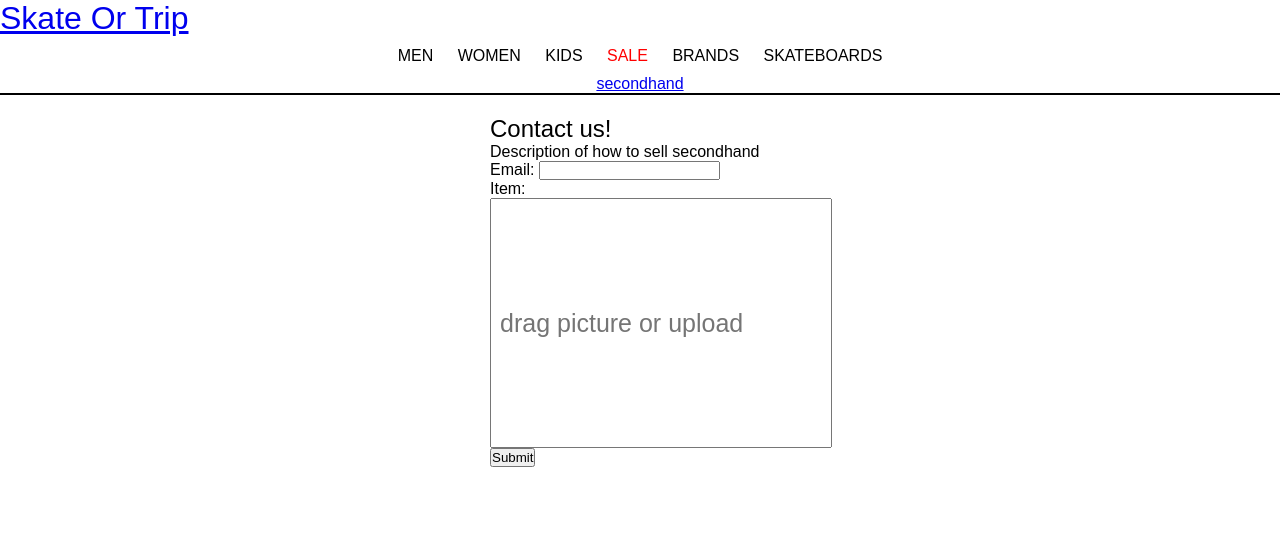
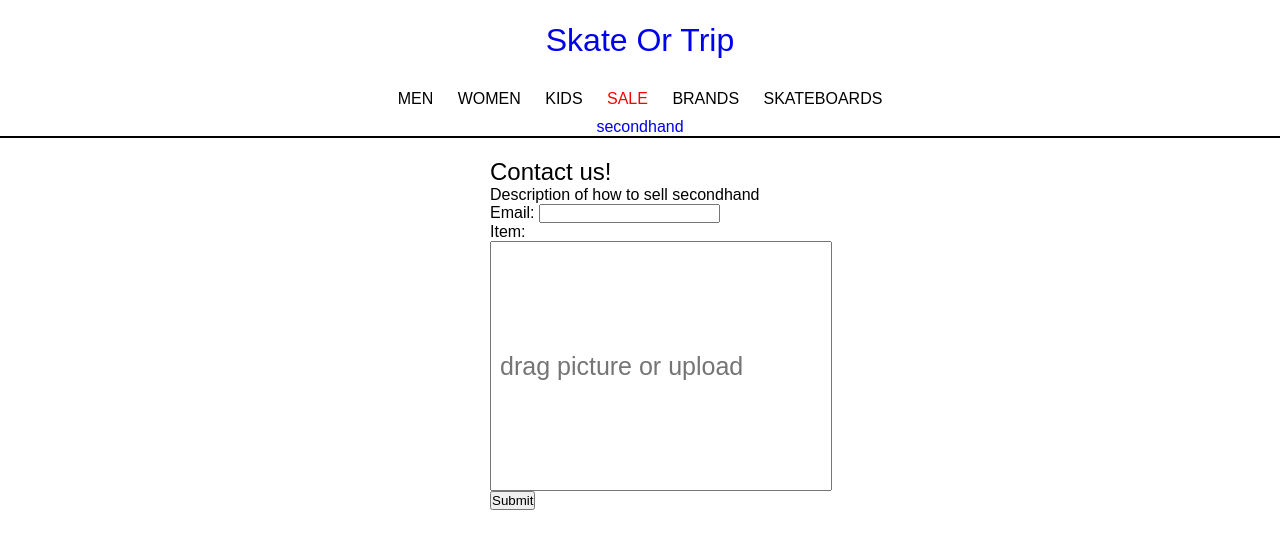
Before and after one commit to FilipFE23/Skate-or-Trip, a plain HTML site: page secondhand.html in a window 1280 px wide. Drawn offline with Linux system fonts and the light colour scheme; a web font is replaced by a local one.

Commit message:
små fix

```diff
--- a/css/index.css
+++ b/css/index.css
@@ -29,6 +29,10 @@ header {
   justify-content: space-around;
   align-items: center;
   height: 10vh;
+}
+
+a {
+  text-decoration: none;
 }
 
 #cart {
@@ -90,7 +94,7 @@ a {
   width: 80%;
   z-index: 3;
   border-radius: 5px;
-  border-top:solid #000
+  border-top: solid #000
 }
 
 #main-container {
@@ -230,7 +234,7 @@ a {
 
   }
 
-  #menu-div p {
+  .hover-target {
     display: none;
     background-color: #ffffff;
     width: 100%;
--- a/css/style.css
+++ b/css/style.css
@@ -7,8 +7,15 @@
 }
 
 #title {
-  text-align: center;
-  margin-top: 40px;
+  display: flex;
+  justify-content: space-around;
+  align-items: center;
+  height: 10vh;
+  text-decoration: none;
+}
+
+a {
+  text-decoration: none;
 }
 
 #main-container {
--- a/js/main.js
+++ b/js/main.js
@@ -286,7 +286,7 @@ function removeDiv(target) {
 }
 
 hoverTargets.forEach((target) => {
-  target.addEventListener("mouseover", () => {
+  target.addEventListener("click", () => {
     if (!target.querySelector(".created-div")) {
       createDiv(target);
     }
--- a/secondhand.html
+++ b/secondhand.html
@@ -13,7 +13,7 @@
 </head>
 <body>
     <header>
-      <h1><a href="index.html">Skate Or Trip</a></h1>
+      <h1><a  id="title" href="index.html">Skate Or Trip</a></h1>
         <div>
           <nav>
             <ul>
```
Also changed, not shown: index.html (+1 -3 lines).
